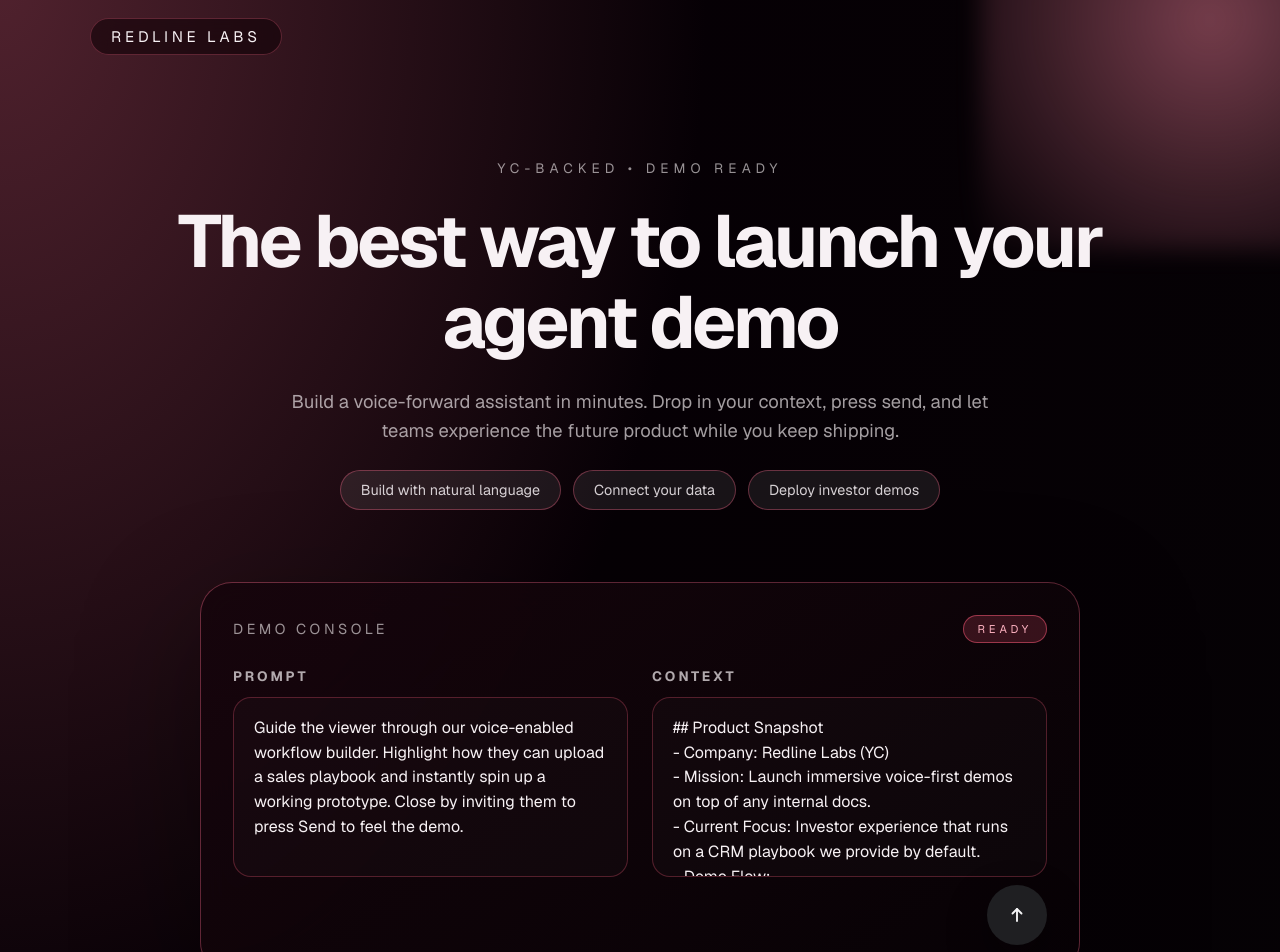
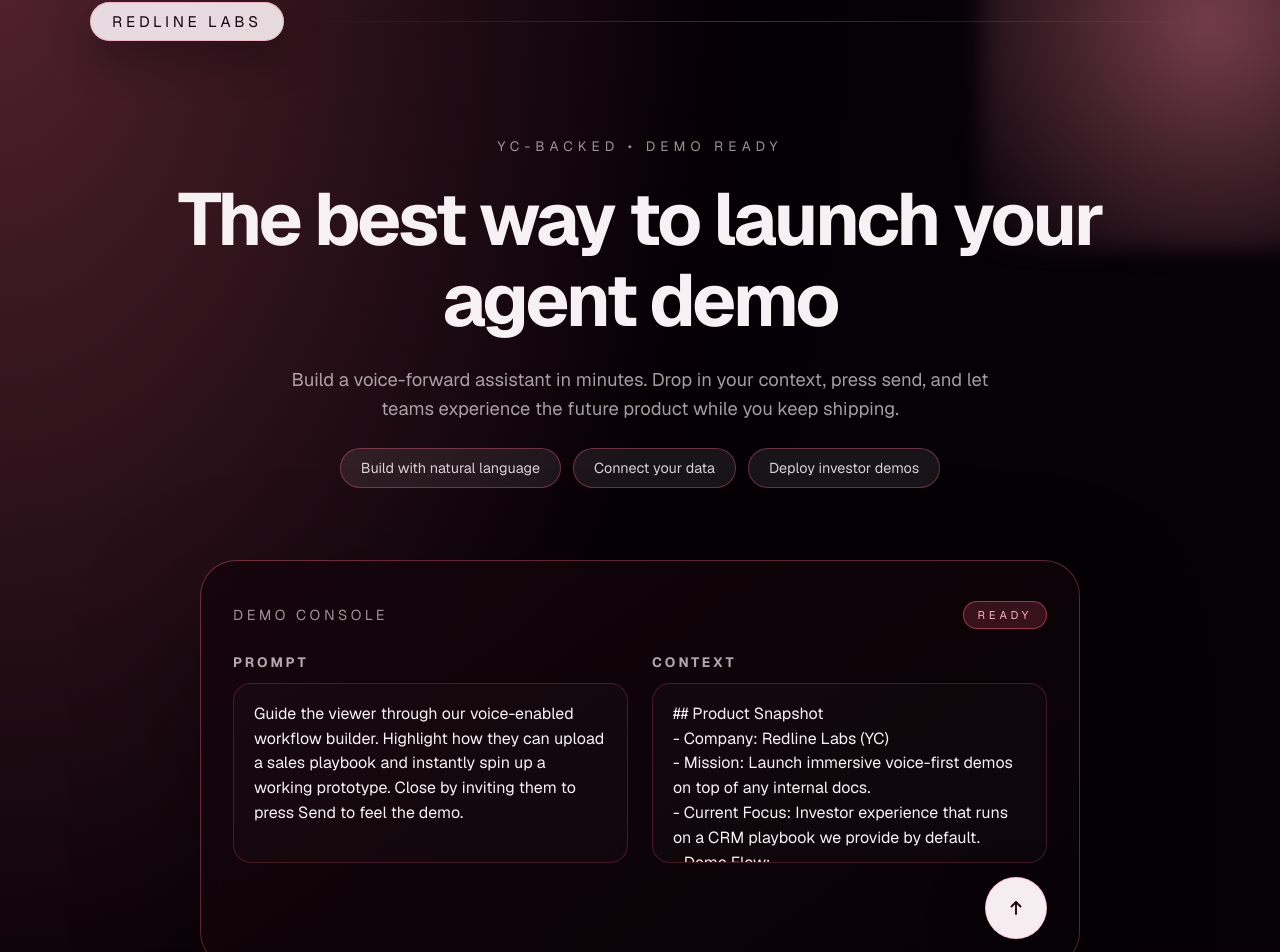
Before and after one commit to CarlOwOs/tbd-labs-demo, a Next.js app: page / in a window 1280 px wide. Shown: the part 30-982 px from the top of the page. Built offline with nearby package versions, Linux system fonts and the light colour scheme.

Commit message:
Moved logo and reversed button colors

```diff
--- a/src/app/page.module.css
+++ b/src/app/page.module.css
@@ -1,7 +1,7 @@
 .page {
   position: relative;
   min-height: 100vh;
-  padding: 48px 24px 120px;
+  padding: 32px 24px 120px;
   display: flex;
   flex-direction: column;
   align-items: center;
@@ -58,19 +58,32 @@
   position: relative;
   z-index: 2;
   max-width: 1100px;
-  margin-bottom: 32px;
+  margin-bottom: 40px;
+}
+
+.header::after {
+  content: "";
+  flex: 1;
+  margin-left: 28px;
+  height: 1px;
+  background: linear-gradient(
+    90deg,
+    rgba(255, 107, 141, 0),
+    rgba(255, 107, 141, 0.32),
+    rgba(255, 107, 141, 0.04)
+  );
 }
 
 .brand {
   font-size: 0.95rem;
   letter-spacing: 0.24rem;
   text-transform: uppercase;
-  color: var(--foreground);
-  padding: 8px 20px;
-  border: 1px solid rgba(255, 107, 141, 0.28);
+  color: #14040a;
+  padding: 10px 22px;
   border-radius: 999px;
-  background: rgba(17, 3, 8, 0.6);
-  backdrop-filter: blur(14px);
+  background: rgba(246, 235, 240, 0.92);
+  box-shadow: inset 0 0 0 1px rgba(255, 107, 141, 0.35),
+    0 18px 40px rgba(5, 2, 5, 0.32);
 }
 
 .main {
@@ -82,7 +95,7 @@
   flex-direction: column;
   align-items: center;
   gap: 72px;
-  margin-top: 72px;
+  margin-top: 56px;
 }
 
 .hero {
@@ -146,8 +159,8 @@
     );
   background-clip: padding-box;
   border: 1px solid rgba(255, 107, 141, 0.35);
-  border-radius: 32px;
-  padding: 32px 32px 96px;
+  border-radius: 36px;
+  padding: 40px 32px 104px;
   box-shadow: 0 40px 120px rgba(0, 0, 0, 0.35);
   backdrop-filter: blur(18px);
   overflow: hidden;
@@ -197,7 +210,7 @@
   width: 100%;
   min-height: 180px;
   background: rgba(255, 255, 255, 0.02);
-  border: 1px solid rgba(255, 92, 122, 0.28);
+  border: 1px solid rgba(255, 92, 122, 0.22);
   border-radius: 18px;
   padding: 18px 20px;
   resize: none;
@@ -216,17 +229,17 @@
   position: absolute;
   right: 32px;
   bottom: 28px;
-  width: 60px;
-  height: 60px;
+  width: 62px;
+  height: 62px;
   border-radius: 50%;
-  border: none;
+  border: 1px solid rgba(255, 107, 141, 0.3);
   display: flex;
   align-items: center;
   justify-content: center;
-  background: #1f1f22;
-  color: #f4f4f5;
+  background: #f6edf1;
+  color: #220911;
   cursor: pointer;
-  box-shadow: 0 16px 40px rgba(5, 2, 5, 0.45);
+  box-shadow: 0 22px 60px rgba(5, 2, 5, 0.48);
   transition: transform 0.2s ease, box-shadow 0.2s ease;
 }
 
@@ -401,7 +414,7 @@
 @media (hover: hover) and (pointer: fine) {
   .sendButton:hover {
     transform: translateY(-2px);
-    box-shadow: 0 28px 48px rgba(5, 2, 5, 0.55);
+    box-shadow: 0 32px 56px rgba(5, 2, 5, 0.55);
   }
 }
 
@@ -413,8 +426,8 @@
   .sendButton {
     right: 24px;
     bottom: 24px;
-    width: 56px;
-    height: 56px;
+    width: 58px;
+    height: 58px;
   }
 
   .preview {
```
